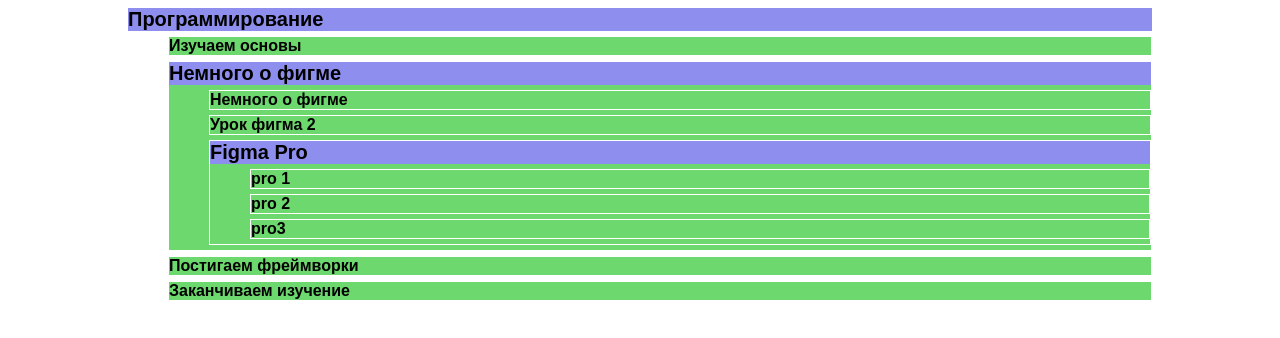
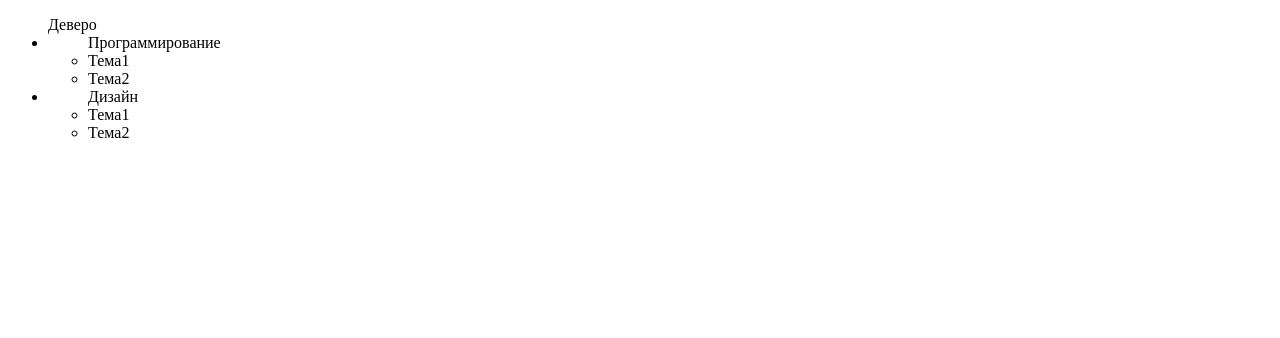
Before and after one commit to SWDevStudio/drag-vue, a Nuxt app: page / in a window 1280 px wide. Shown: the top 338 px of the page. Built offline with nearby package versions, Linux system fonts and the light colour scheme.

Commit message:
Тест 2ой попытки

```diff
--- /dev/null
+++ b/components/vTree.vue
@@ -0,0 +1,31 @@
+<template>
+  <ul class="tree-list">
+    <div class="tree-list__title">
+      {{ list.title }}
+    </div>
+    <li v-for="(item, key) in list.items" :key="key" class="tree-list__item">
+      <v-tree v-if="isList(item)" :list="item" />
+      <span v-else>{{ item }}</span>
+    </li>
+  </ul>
+</template>
+
+<script>
+export default {
+  name: 'VTree',
+  props: {
+    list: Object || Array
+  },
+  methods: {
+    isList (obj) {
+      if (obj.title) {
+        return true
+      }
+    }
+  }
+}
+</script>
+
+<style scoped>
+
+</style>
--- a/components/vTreeList.vue
+++ /dev/null
@@ -1,80 +0,0 @@
-<template>
-  <div class="tree-list">
-    <h2 class="tree-list__title">
-      {{ list.title }}
-    </h2>
-    <ul class="tree-list__list list">
-      <draggable v-model="list.items" group="people" @start="drag=true" @end="drag=false">
-        <li v-for="(index, key) in list.items" :key="key" class="list__item">
-          <v-tree-list v-if="isList(index)" :list="index" />
-          <span v-else>{{ index }}</span>
-        </li>
-      </draggable>
-    </ul>
-    <ul class="tree-list__list list" />
-  </div>
-</template>
-
-<script>
-export default {
-  name: 'VTreeList',
-  props: {
-    list: {
-      type: Object,
-      default () {
-        return {
-          title: 'Программирование',
-          items: [
-            'Изучаем основы',
-            {
-              title: 'Немного о фигме',
-              items: [
-                'Немного о фигме',
-                'Урок фигма 2',
-                {
-                  title: 'Figma Pro',
-                  items: ['pro 1', 'pro 2', 'pro3']
-                }
-              ]
-            },
-            'Постигаем фреймворки',
-            'Заканчиваем изучение'
-          ]
-        }
-      }
-    }
-  },
-  methods: {
-    isList (obj) {
-      if (obj.title) {
-        return obj
-      }
-    }
-  }
-}
-</script>
-
-<style lang="scss">
-  .tree-list {
-    &__title {
-      font-family: sans-serif;
-      font-size: 20px;
-      margin: 0;
-      background: #8e8eee;
-    }
-  }
-
-  .list {
-    list-style-type: none;
-    font-family: sans-serif;
-    font-size: 16px;
-    font-weight: bold;
-    margin: 0;
-
-    &__item {
-      margin: 5px 0;
-      background: #6dd86d;
-      border: 1px solid white;
-    }
-  }
-</style>
--- a/pages/index.vue
+++ b/pages/index.vue
@@ -1,39 +1,43 @@
 <template>
   <div class="tree">
-    <v-tree-list class="tree__tree-list" />
+    <v-tree v-for="(item, key) in tree" :key="key" :list="item" />
   </div>
 </template>
 
 <script>
 
-import VTreeList from '~/components/vTreeList'
+import VTree from '~/components/vTree'
+
 export default {
-  components: { VTreeList },
-  async fetch ({ store }) {
-    await store.dispatch('tree/fetchTree')
-  },
+  components: { VTree },
   data () {
     return {
-      myArray: [
-        { id: 1, name: 'Kotaro' },
-        { id: 2, name: 'Gif' },
-        { id: 3, name: 'Memes' },
-        { id: 4, name: 'Olga' }
+      tree: [
+        {
+          title: 'Деверо',
+          items: [
+            {
+              title: 'Программирование',
+              items: [
+                'Тема1',
+                'Тема2'
+              ]
+            },
+            {
+              title: 'Дизайн',
+              items: [
+                'Тема1',
+                'Тема2'
+              ]
+            }
+          ]
+        }
       ]
-    }
-  },
-  computed: {
-    tree () {
-      return this.$store.getters['tree/getTree']
     }
   }
 }
 </script>
 
 <style lang="scss">
-  .tree {
-    width: 1024px;
-    margin: 0 auto;
 
-  }
 </style>
--- a/store/tree.js
+++ b/store/tree.js
@@ -40,7 +40,7 @@
     // eslint-disable-next-line no-unused-vars
     // условная модель дерева
     const tree = {
-      title: 'Программирование',
+      title: 'Дерево',
       items: [
         'Изучаем основы',
         {
```
